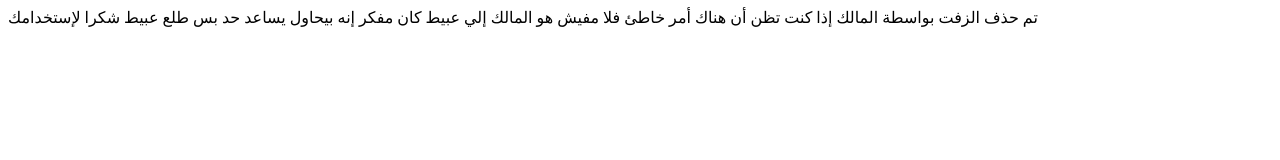
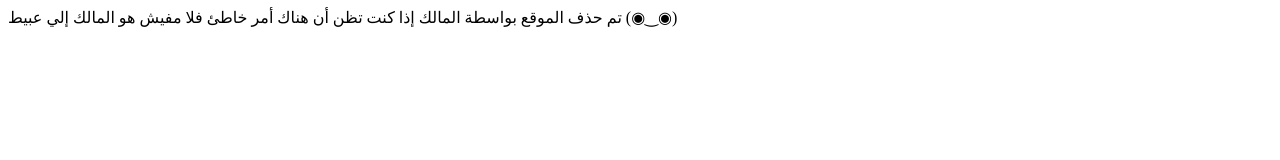
Before and after one commit to ISYFMwFolla/Afnoon, a plain HTML site: page index.html in a window 1280 px wide. Drawn offline with Linux system fonts and the light colour scheme.

Commit message:
Update index.html

```diff
--- a/index.html
+++ b/index.html
@@ -6,10 +6,9 @@
     <title>موقع محذوف</title>
 </head>
 <body>
-    تم حذف الزفت بواسطة المالك
+    تم حذف الموقع بواسطة المالك
     إذا كنت تظن أن هناك أمر خاطئ
     فلا مفيش هو المالك إلي عبيط
-    كان مفكر إنه بيحاول يساعد حد
-    بس طلع عبيط شكرا لإستخدامك
+    (◉‿◉)
 </body>
 </html>
```
